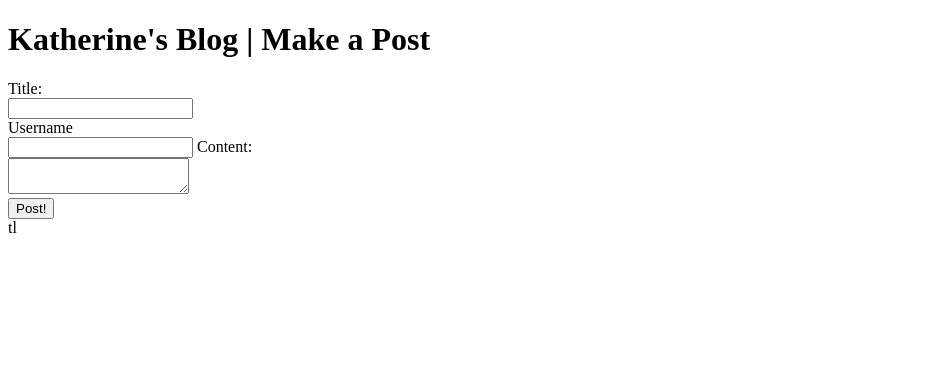
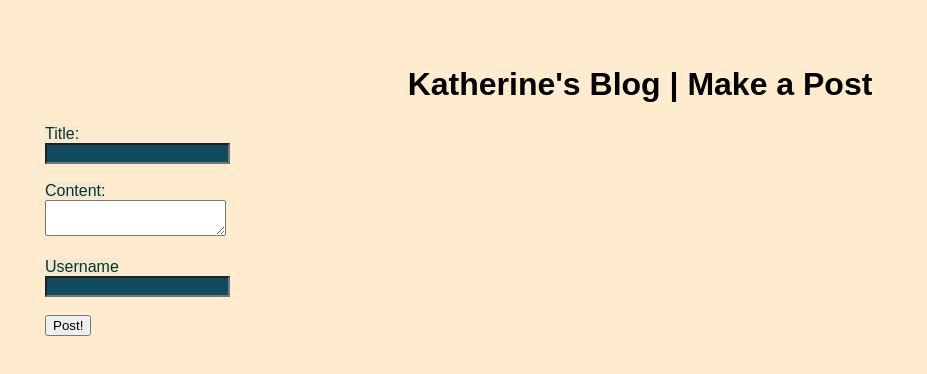
Before and after one commit to katherinearenas/week-four-challenge-karenas, a plain HTML site: page my-blog/index.html in a window 1280 px wide. Shown: the whole page, without its empty margins (0-927 px from the left). Drawn offline with Linux system fonts and the light colour scheme.

Commit message:
added JS variables and some local storage code

```diff
--- a/my-blog/assets/css/blog.css
+++ b/my-blog/assets/css/blog.css
@@ -0,0 +1,29 @@
+body{
+    font-family: Arial, Helvetica, sans-serif;
+    margin: 15px;
+    padding: 30px;
+    background-color: blanchedalmond;
+
+}
+
+
+header h1{
+    text-align: center;
+}
+
+main{
+    max-width: 700px;
+    background-color: goldenrod;
+    display: flexbox;
+    align-items: center;
+
+
+}
+
+#blogPosts{
+
+    max-width: 600px;
+    background-color: wheat;
+
+
+}
--- a/my-blog/assets/css/form.css
+++ b/my-blog/assets/css/form.css
@@ -0,0 +1,27 @@
+:root{
+    --light-theme-bg: #F3E9D2;
+    --light-theme-txt: #093427;
+    --dark-theme-bg: #114B5F;
+    --dark-theme-txt: #C6DABF;
+
+
+
+}
+
+form{
+    display: block;
+    justify-items: center;
+    width: 75%;
+    height: 90%;
+}
+
+label{
+    color: var(--light-theme-txt);
+    background-color: var(--light-theme-bg);
+}
+
+
+input{
+    color: var(--dark-theme-txt);
+    background-color: var(--dark-theme-bg);
+}
--- a/my-blog/assets/css/styles.css
+++ b/my-blog/assets/css/styles.css
@@ -0,0 +1,33 @@
+:root{
+    --light-theme-bg: #F3E9D2;
+    --light-theme-txt: #093427;
+    --dark-theme-bg: #114B5F;
+    --dark-theme-txt: #C6DABF;
+}
+
+
+
+body{
+    font-family: Arial, Helvetica, sans-serif;
+    margin: 15px;
+    padding: 30px;
+    background-color: blanchedalmond;
+
+}
+
+
+header h1{
+    text-align: center;
+}
+
+main{
+    display: block;
+    width: 100%;
+
+
+}
+/* form{
+    background-color: (var(--light-theme-bg));
+    color: var(--light-theme-txt);
+    align-items: center;
+} */
--- a/my-blog/assets/js/form.js
+++ b/my-blog/assets/js/form.js
@@ -0,0 +1,3 @@
+const container = document.querySelector('containerLight')
+const form
+const submitBtn
--- a/my-blog/assets/js/logic.js
+++ b/my-blog/assets/js/logic.js
@@ -0,0 +1,20 @@
+let username = document.getElementById('username');
+let title = document.getElementById('title');
+let content = document.getElementsByName('content');
+let submitBtn = document.getElementById('submit');
+console.log(title)
+
+submitBtn.addEventListener('click',function (event){
+    event.preventDefault();
+
+    const blogPost = {
+        title: title.textContent,
+        content: content.textContent,
+        username: username.textContent,
+
+    }
+    console.log(blogPost)
+
+    localStorage.setItem('blogPost', JSON.stringify(blogPost))
+
+});
--- a/my-blog/index.html
+++ b/my-blog/index.html
@@ -4,23 +4,28 @@
     <meta charset="UTF-8">
     <meta name="viewport" content="width=device-width, initial-scale=1.0">
     <title>Katherine's Blog</title>
-    <link rel="stylesheet" href="assets/css/form.css">
+    <link rel="stylesheet" href="assets/css/styles.css">
+    <!-- <link rel="stylesheet" href="assets/css/form.css"> -->
 </head>
 <body>
     <header>
         <h1>Katherine's Blog | Make a Post</h1>
     </header>
-        <main>
-            <form id="blogPostForm">
+        <main class="containerLight">
+            <link rel="stylesheet" href="assets/css/form.css">
+            <form id="blogPostFormLight">
                 <label for="title">Title:</label><br>
-                <input type="text" id="title" name="title" required><br>
+                <input type="text" id="title" name="title" required><br><br>
+                <!-- <label for="username">Username</label><br>
+                <input id="username" name="username" required></input> -->
+                <label for="postContent">Content:</label><br>
+                <textarea id="postContent" name="content" required></textarea><br><br>
                 <label for="username">Username</label><br>
-                <input id="username" name="username" required></input>
-                <label for="postContent">Content:</label><br>
-                <textarea id="postContent" name="content" required></textarea><br>
-                <button type="submit">Post!</button>
+                <input id="username" name="username" required></input><br><br>
+                <button id="submit"type="submit">Post!</button>
             </form>
         </main>
-    <script src="assets/js/form.js"></script>
+    <!-- <script src="assets/js/form.js"></script> -->
+    <script src="assets/js/logic.js"></script>
 </body>
-</html>tl
+</html>
```
Also changed, not shown: my-blog/blog.html (+0 -1 lines).
